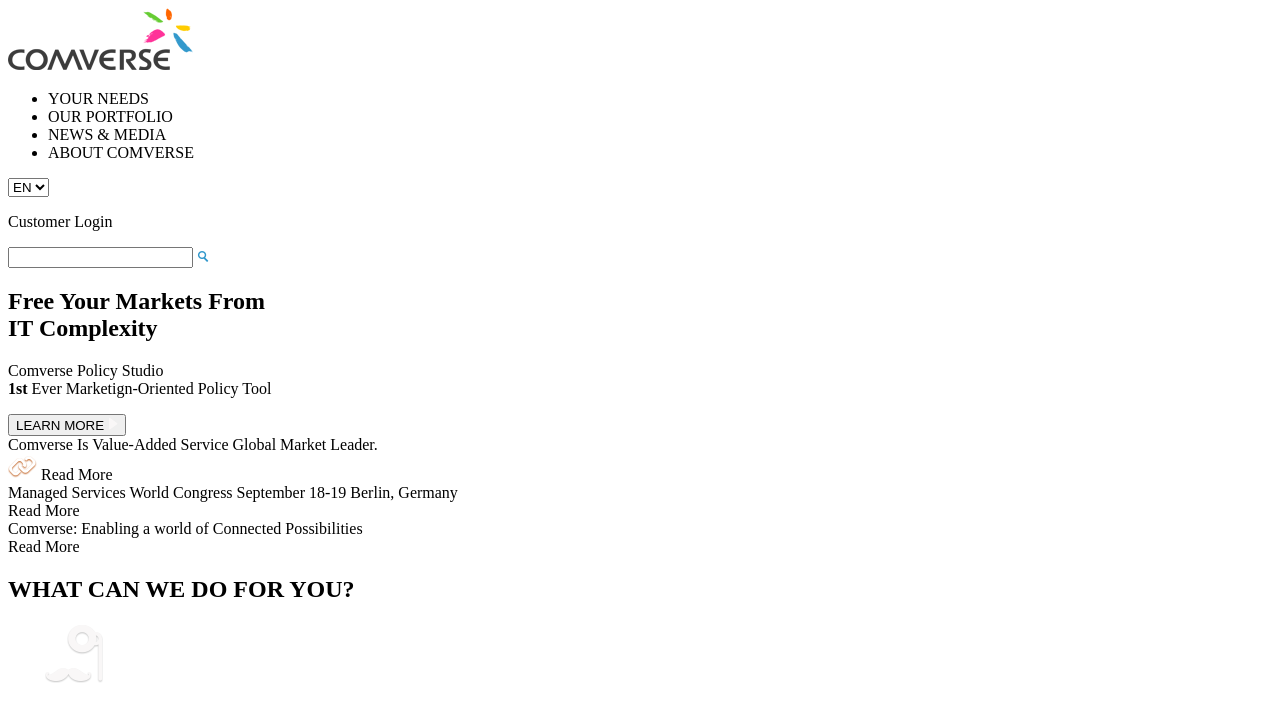
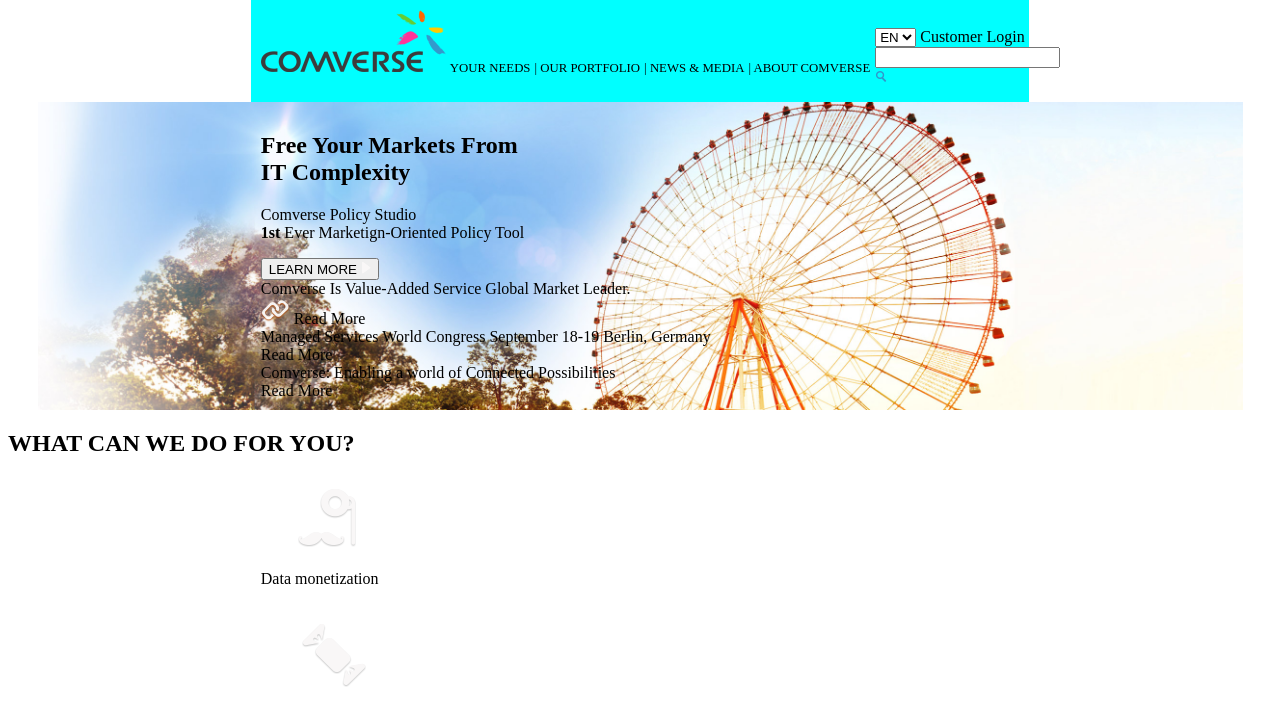
Before and after one commit to EvyatarSivan/comverse, a plain HTML site: page index.html in a window 1280 px wide. Shown: the top 703 px of the page. Drawn offline with Linux system fonts and the light colour scheme.

Commit message:
Starting CSS

```diff
--- /dev/null
+++ b/comverse-home.css
@@ -0,0 +1,43 @@
+body {
+    margin-top: 0px !important;
+}
+main section div, header, footer {
+    margin: auto;
+    width: 60%;
+    padding: 10px;
+}
+header {
+    background-color: aqua;
+    position: relative;
+}
+header img[alt="Comverse Logo"] {
+    display:inline-block;
+}
+header ul {
+    display:inline-block;
+    padding-left: 0px;
+    padding-right: 5px;
+}
+header ul li {
+    font-size: 0.8rem;
+    display:inline-block;
+}
+header ul li:before {
+    content: " | ";
+}
+header ul li:first-child:before {
+    content: none;
+}
+#search {
+    display:inline-block;
+    float: right;
+    position: absolute;
+    bottom: 1rem;
+}
+#FreeYour {
+    background-image: url("img/slide-bg-complexity.jpg");
+    background-repeat:no-repeat;
+    background-position: center;
+    background-size:contain;
+
+}
--- a/index.html
+++ b/index.html
@@ -1,6 +1,7 @@
 <!DOCTYPE html>
 <html lang="en">
 <head>
+    <link rel="stylesheet" type="text/css" href="comverse-home.css">
     <meta charset="UTF-8">
     <title>Comverse Site</title>
 </head>
@@ -13,19 +14,21 @@
             <li>NEWS & MEDIA</li>
             <li>ABOUT COMVERSE</li>
         </ul>
+        <section id="search">
             <select name="Language">
                 <option value="EN">EN</option>
                 <option value="HE">HE</option>
                 <option value="SP">SP</option>
             </select>
-        <p>Customer Login</p>
-        <section id="search">
+            <span>Customer Login</span>
+            <br>
             <input type="text" id="searchInput">
             <img src="img/searchBtn.png" alt="searchBtn">
         </section>
     </header>
     <main>
-        <section>
+        <section id="FreeYour">
+            <div id="FreeYourContent">
 
 
                 <h1>
@@ -60,6 +63,7 @@
                         Read More
                     </label>
                 </section>
+            </div>
         </section>
         <section>
             <h1>WHAT CAN WE DO FOR YOU?</h1>
```
Lines whose indentation alone changed are shown as unchanged.
